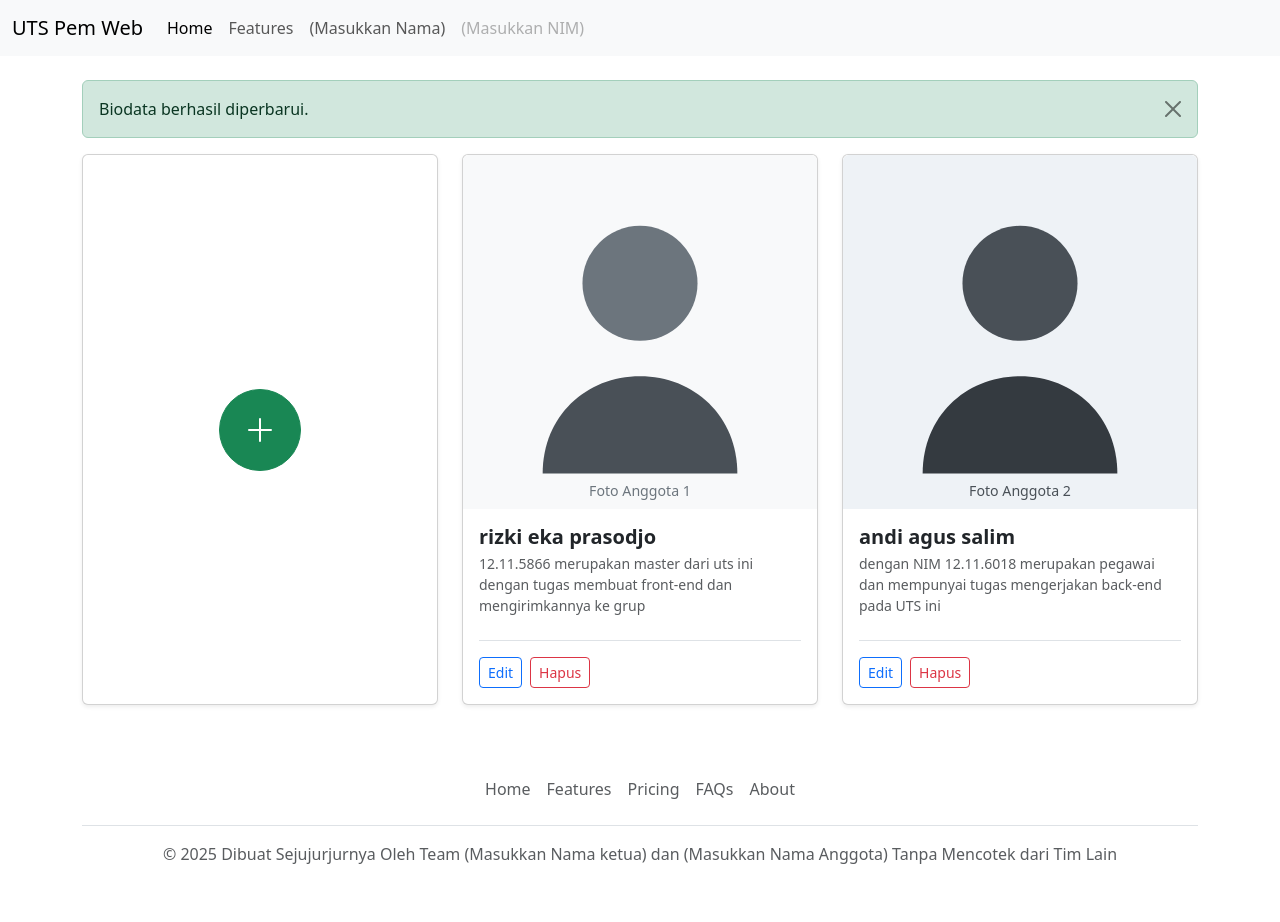
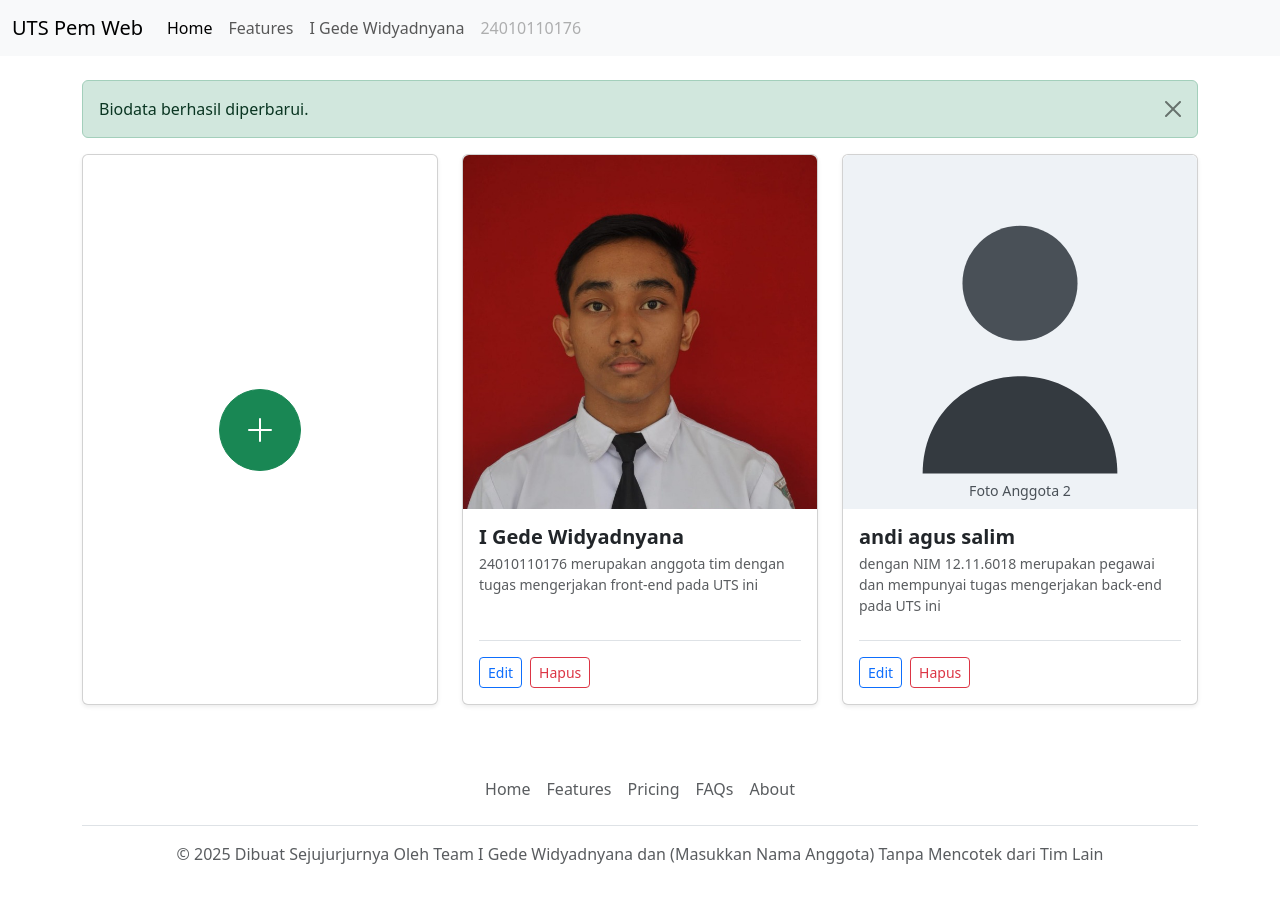
Before and after one commit to GedeWidyadnyana/utspemwebservis, a Laravel app: page / in a window 1280 px wide. Run offline with Laravel 12, Linux system fonts and the light colour scheme; some libraries are stand-ins or nearby versions.

Commit message:
Update biodata dan foto I Gede Widyadnyana

```diff
--- a/resources/views/biodata/index.blade.php
+++ b/resources/views/biodata/index.blade.php
@@ -7,9 +7,9 @@
         $anggotaList = $anggota ?? [
             [
                 'id' => 1,
-                'nama' => 'rizki eka prasodjo',
-                'deskripsi' => '12.11.5866 merupakan master dari uts ini dengan tugas membuat front-end dan mengirimkannya ke grup',
-                'foto' => 'images/foto-1.svg',
+                'nama' => 'I Gede Widyadnyana',
+                'deskripsi' => '24010110176 merupakan anggota tim dengan tugas mengerjakan front-end pada UTS ini',
+                'foto' => 'images/gede-widyadnyana.jpg',
             ],
             [
                 'id' => 2,
@@ -52,7 +52,7 @@
                     <div class="card h-100 shadow-sm">
                         <div class="ratio ratio-1x1 overflow-hidden rounded-top">
                             <img src="{{ asset($item['foto']) }}" class="w-100 h-100 object-fit-cover"
-                                alt="{{ $item['nama'] }}">
+                                style="object-position: top;" alt="{{ $item['nama'] }}">
                         </div>
                         <div class="card-body d-flex flex-column">
                             <h5 class="card-title fw-bold mb-1">{{ $item['nama'] }}</h5>
--- a/resources/views/layouts/master.blade.php
+++ b/resources/views/layouts/master.blade.php
@@ -29,10 +29,10 @@
                         <a class="nav-link" href="#">Features</a>
                     </li>
                     <li class="nav-item">
-                        <a class="nav-link" href="#">(Masukkan Nama)</a>
+                        <a class="nav-link" href="#">I Gede Widyadnyana</a>
                     </li>
                     <li class="nav-item">
-                        <a class="nav-link disabled" aria-disabled="true">(Masukkan NIM)</a>
+                        <a class="nav-link disabled" aria-disabled="true">24010110176</a>
                     </li>
                 </ul>
             </div>
@@ -55,7 +55,7 @@
                 <li class="nav-item"><a href="#" class="nav-link px-2 text-body-secondary">About</a></li>
             </ul>
             <p class="text-center text-body-secondary">
-                &copy; 2025 Dibuat Sejujurjurnya Oleh Team (Masukkan Nama ketua) dan (Masukkan Nama Anggota) Tanpa Mencotek dari Tim Lain
+                &copy; 2025 Dibuat Sejujurjurnya Oleh Team I Gede Widyadnyana dan (Masukkan Nama Anggota) Tanpa Mencotek dari Tim Lain
             </p>
         </footer>
     </div>
```
Also changed, not shown: public/images/gede-widyadnyana.jpg (added).
